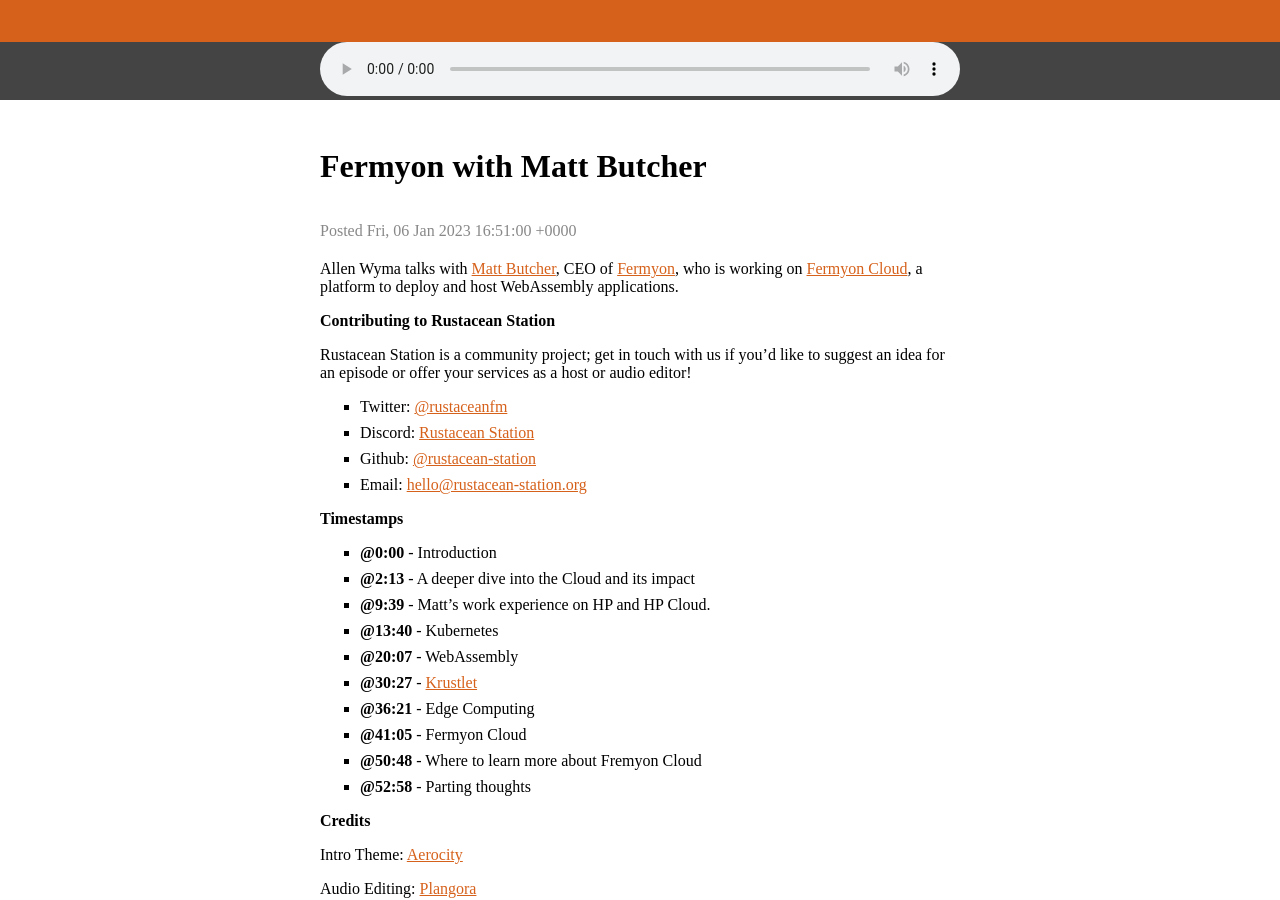
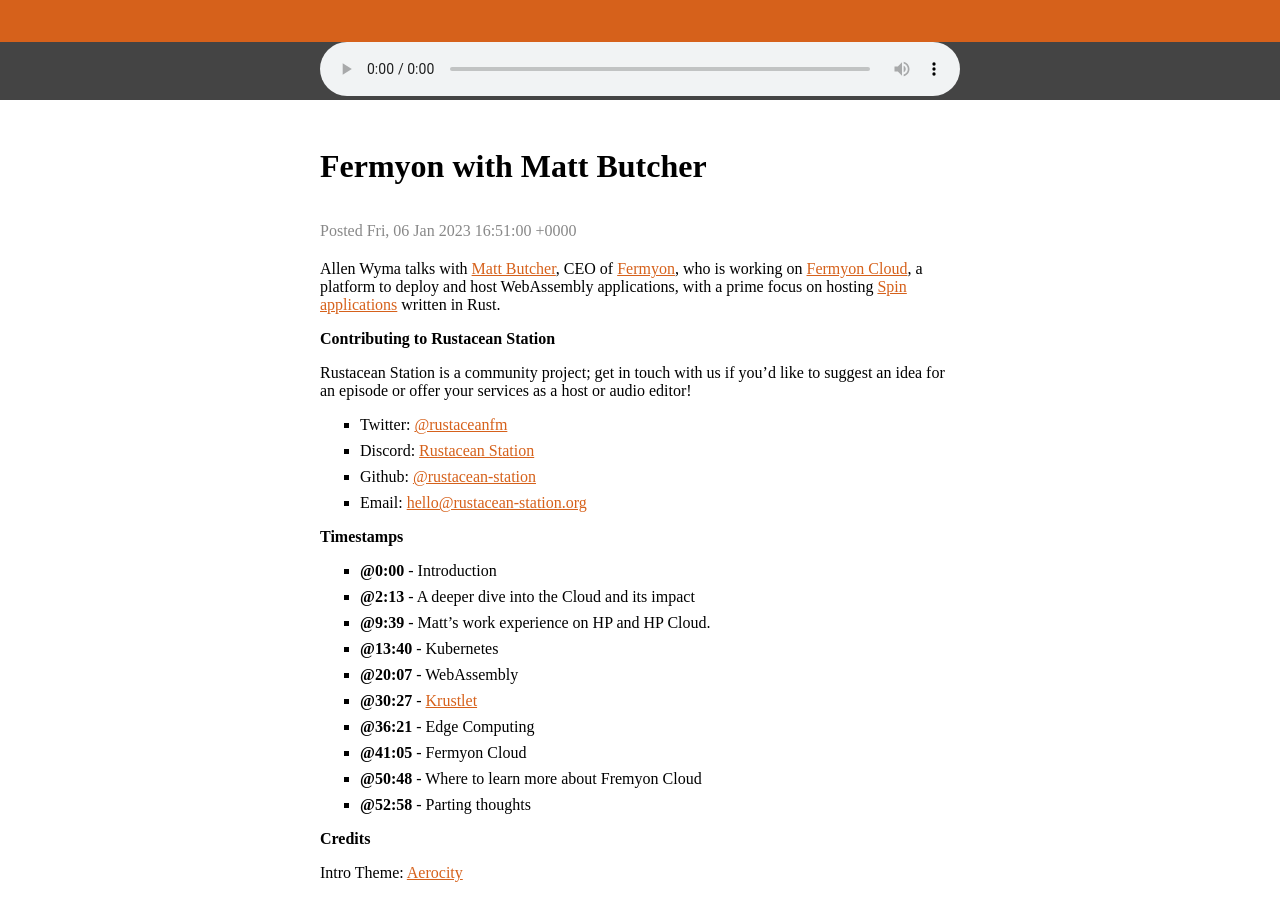
Before and after one commit to rustacean-station/rustacean-station.org, a Jekyll site: the page built from _episodes/interviews/2022-12-23-matt-butcher.md, in a window 1280 px wide and 900 px high, scrolled down 403 px. Built offline with Jekyll 4.4.1, drawn with Linux system fonts in a browser that asks for light colours.

Commit message:
add more detail to the focus on Rust

```diff
--- a/_episodes/interviews/2022-12-23-matt-butcher.md
+++ b/_episodes/interviews/2022-12-23-matt-butcher.md
@@ -6,7 +6,7 @@
 length: "52142916"
 #reddit: (leave blank on initial publish, amend with link and uncomment this line after Reddit thread has been posted)
 ---
-Allen Wyma talks with [Matt Butcher](https://twitter.com/technosophos), CEO of [Fermyon](https://www.fermyon.com/), who is working on [Fermyon Cloud](https://www.fermyon.com/cloud), a platform to deploy and host WebAssembly applications.
+Allen Wyma talks with [Matt Butcher](https://twitter.com/technosophos), CEO of [Fermyon](https://www.fermyon.com/), who is working on [Fermyon Cloud](https://www.fermyon.com/cloud), a platform to deploy and host WebAssembly applications, with a prime focus on hosting [Spin applications](https://developer.fermyon.com/spin/developing) written in Rust.
 
 ## Contributing to Rustacean Station
 
```
